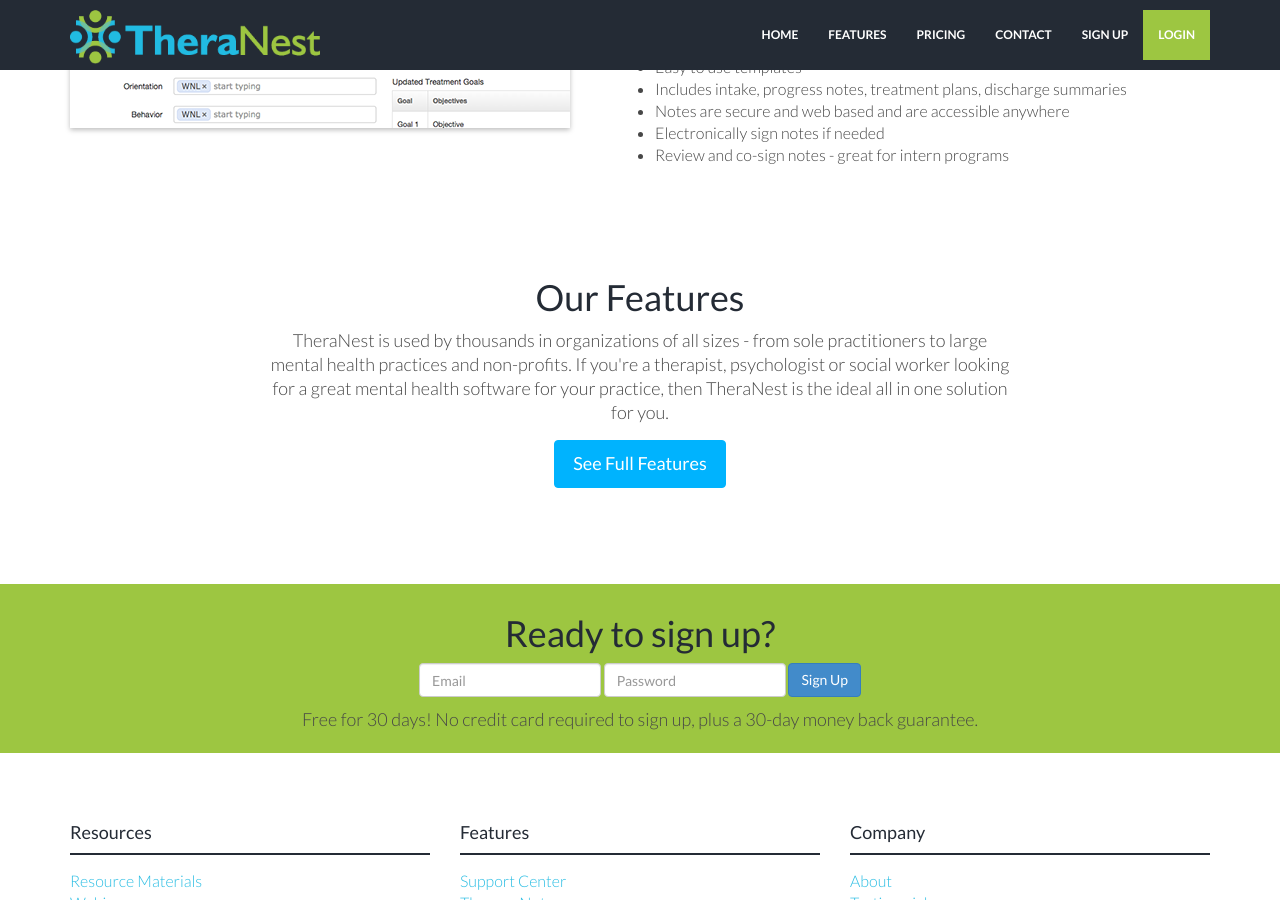
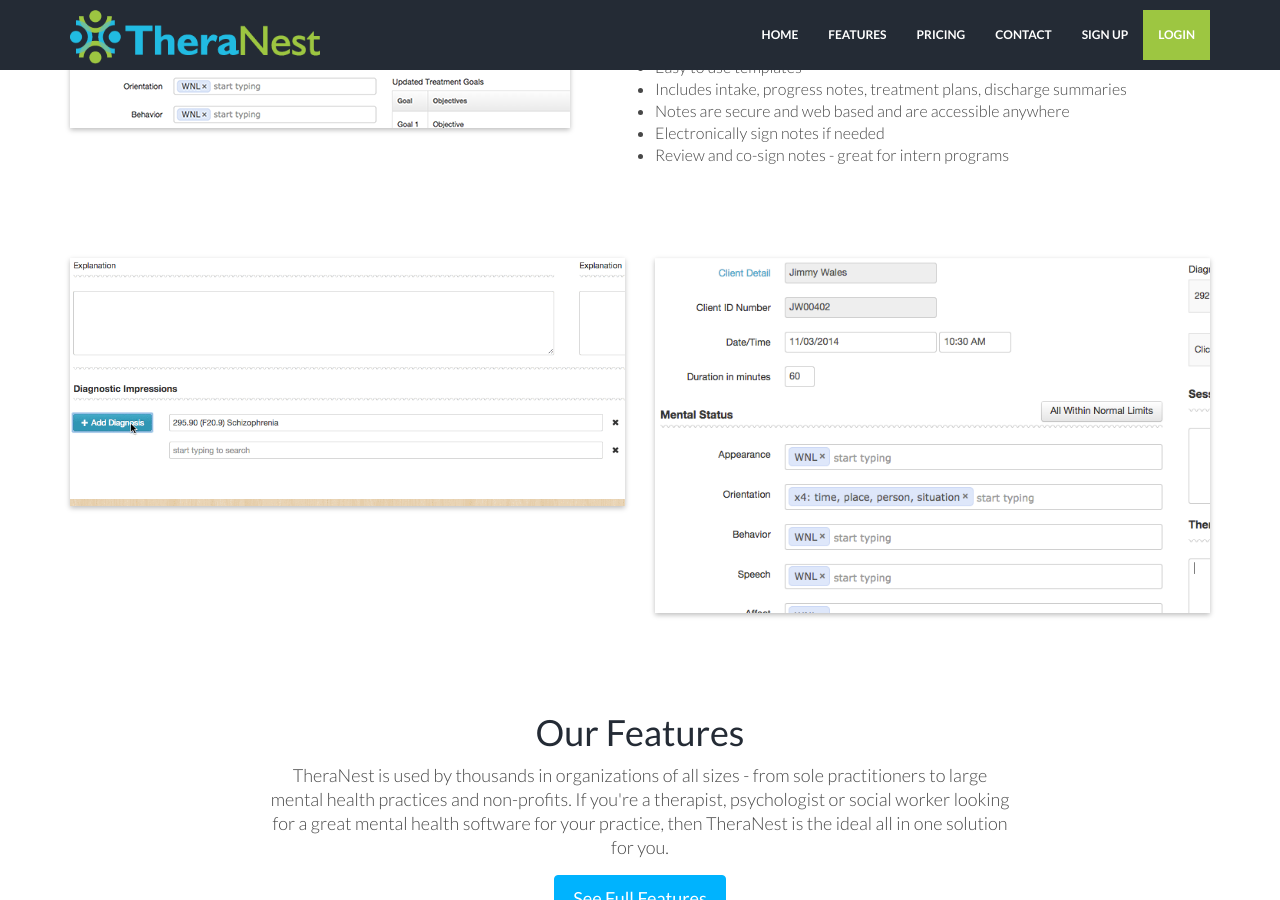
Before and after one commit to kaylacille/theranest-update, a Jekyll site: the page built from therapy-notes-software-for-mental-health.html, in a window 1280 px wide and 900 px high, scrolled down 418 px. Built offline with Jekyll 4.4.1, drawn with Linux system fonts in a browser that asks for light colours; nearby versions of some CDN libraries.

Commit message:
Add more images to therapy notes page

```diff
--- a/therapy-notes-software-for-mental-health.html
+++ b/therapy-notes-software-for-mental-health.html
@@ -22,3 +22,14 @@
         </div>
     </div><! --/row -->
 </div><! --/container -->
+
+<div class="container mtb">
+    <div class="row">
+        <div class="col-lg-6">
+            <img class="img-responsive" src="{{ "/assets/img/features-mental-health-software-diagnostic-codes.gif" | prepend: site.baseurl }}" alt="">
+        </div>
+        <div class="col-lg-6">
+            <img class="img-responsive" src="{{ "/assets/img/features-mental-health-software-mental-status-notes.png" | prepend: site.baseurl }}" alt="">
+        </div>
+    </div><! --/row -->
+</div><! --/container -->
```
Also changed, not shown: assets/img/features-mental-health-software-diagnostic-codes.gif (added), assets/img/features-mental-health-software-mental-status-notes.png (added).
